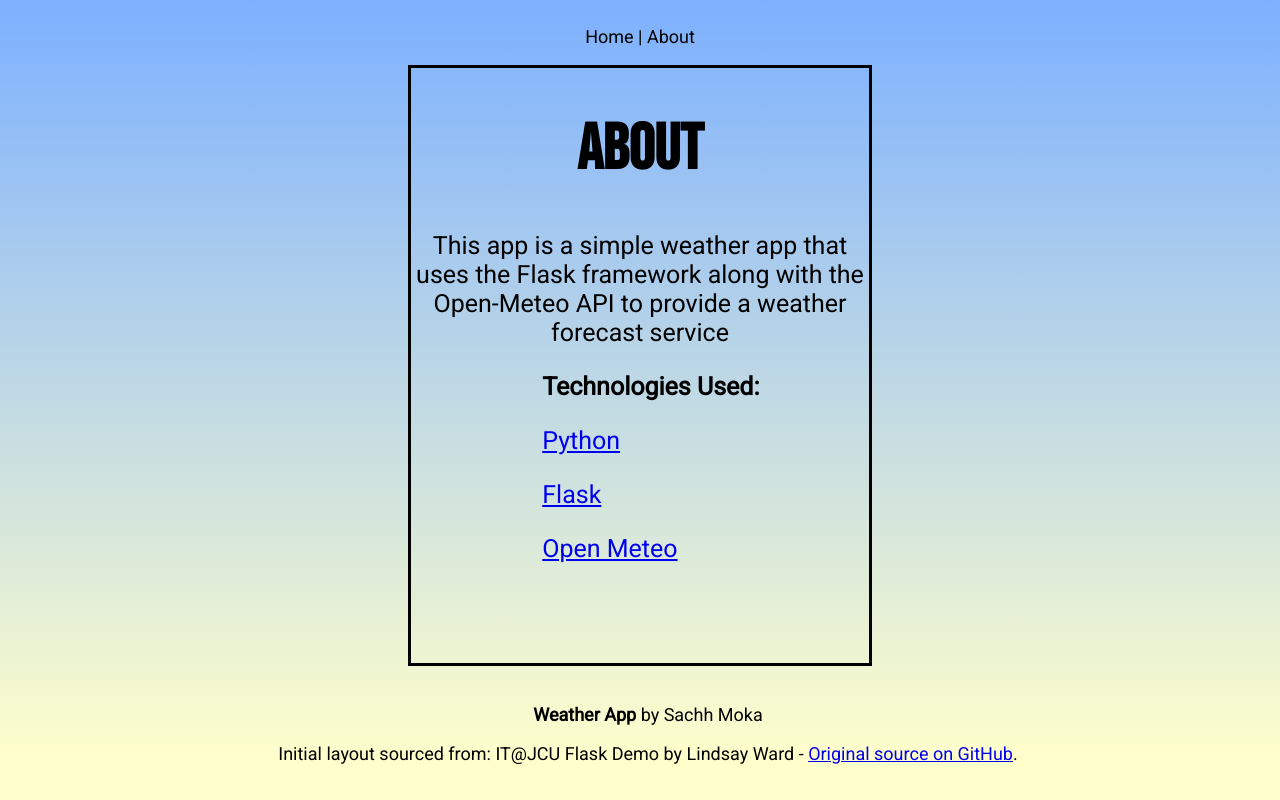
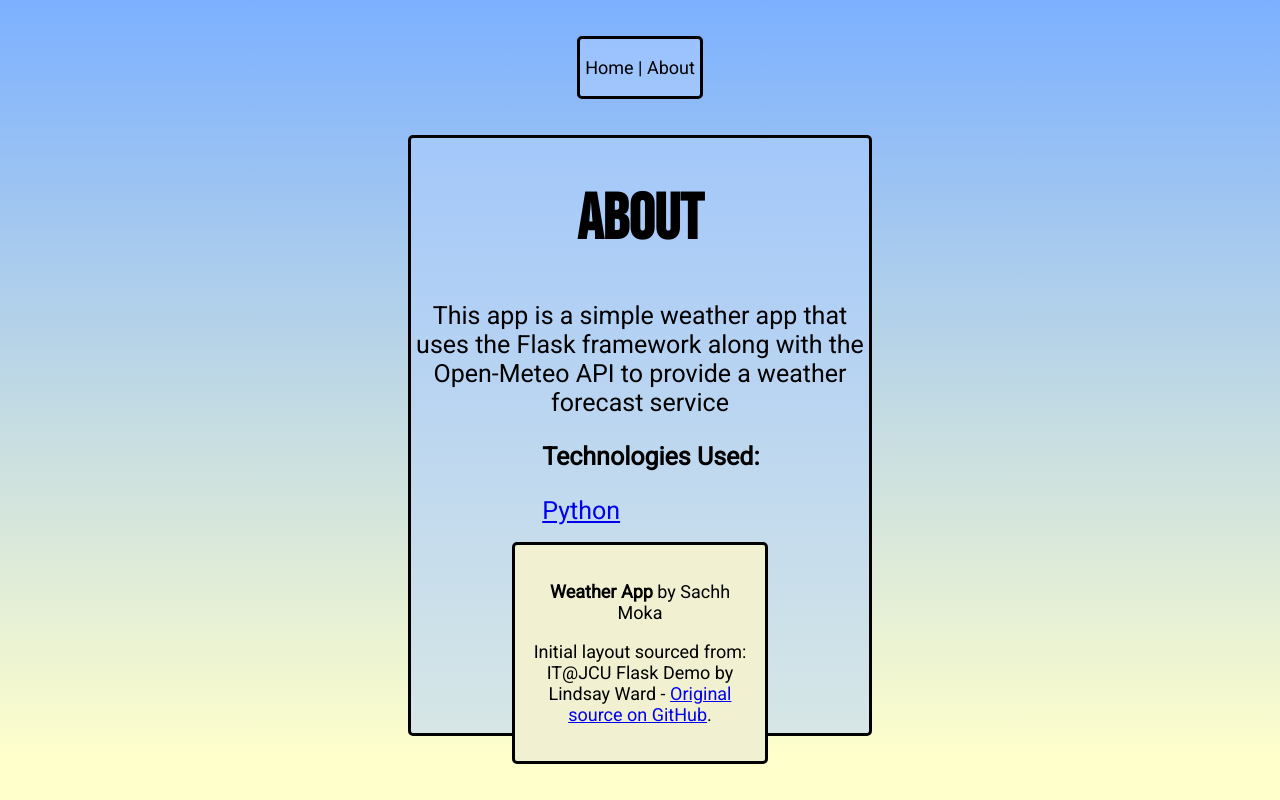
Before and after one commit to sachhm/weather-app, a Flask app: page /about in a window 1280 px wide. Run offline with Flask 3, Linux system fonts and the light colour scheme; parts of the project's set-up code (start-up, migrations or seed data) failed here and were passed over.

Commit message:
Updated look-and-feel based on user testing results, renamed app

```diff
--- a/static/styles.css
+++ b/static/styles.css
@@ -1,19 +1,21 @@
-/*styles.css*/
-html{
-    height:100%;
-    background: linear-gradient(180deg,rgb(124, 176, 255),    rgb(255, 255, 203) 95%) no-repeat;
+/* styles.css */
+
+html {
+    height: 100%;
+    background: linear-gradient(180deg, rgb(124, 176, 255), rgb(255, 255, 203) 95%) no-repeat;
+    background-size: cover; /* Ensure the gradient covers the entire viewport */
 }
 
 body {
     font-family: 'Roboto', sans-serif;
 }
 
-h1{
+h1 {
     font-family: 'Bebas Neue', sans-serif;
     font-size: 64px;
 }
 
-#content ul{
+#content ul {
     text-align: left;
     padding-left: 5.25em;
 }
@@ -21,35 +23,48 @@ h1{
 #nav, #footer {
     font-family: 'Roboto', sans-serif;
     font-size: large;
-
     padding-top: 1em;
     padding-bottom: 1em;
     text-align: center;
-
 }
 
 #content {
-    margin-left: 16em;
-    margin-right: 16em;
+    margin: 0 16em; /* Use shorthand for margin */
     padding-bottom: 3em;
-    border: black solid;
+    border: solid black; /* Specify border properties separately */
     text-align: center;
     font-size: 25px;
+    background-color: rgba(179, 210, 255, 0.5);
 }
 
-#nav a{
+#nav {
+    margin: 2em 45%; /* Use relative units for better responsiveness */
+    border: solid black;
+    background-color: rgba(179, 210, 255, 0.5);
+}
+
+#nav a {
     font-size: large;
     text-decoration: none;
     color: black;
 }
 
-#nav a:hover{
+#nav a:hover {
     color: white;
 }
 
 #footer {
+    text-align: center;
+    margin: 2em 40%; /* Use the same relative margin as #nav for consistency */
+    border: solid black;
+    background-color: rgb(241, 241, 209); /* Use the same background color as #nav */
     position: absolute;
     bottom: 0;
-    width: 100%;
-    /* ; */
-  }
+    left: 0;
+    right: 0;
+    padding: 1em; /* Add padding for consistency with #nav */
+}
+
+#content, #nav, #footer {
+    border-radius: 5px; /* Adjust the value to control the roundness */
+}
```
Also changed, not shown: .cache.sqlite, README.MD, image.png (added), img/v3.0.png (added).
